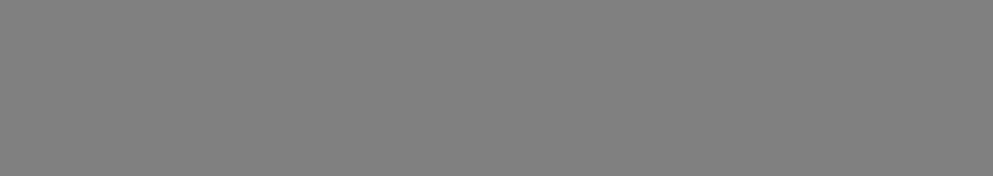
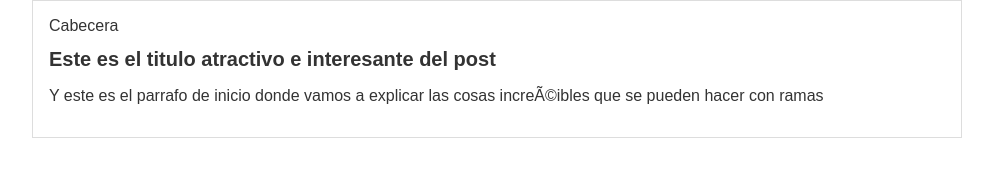
Before and after one commit to monroyluis/files, a plain HTML site: page index.html in a window 1280 px wide. Shown: the whole page, without its empty margins (143-1136 px from the left). Drawn offline with Linux system fonts and the light colour scheme.

Commit message:
Starting blog

```diff
--- a/index.html
+++ b/index.html
@@ -8,13 +8,14 @@
     <title>LM Page</title>
 </head>
 <body>
-    <!-- comment -->
-    <div>
-        <amplify-photo-picker
-            (loaded)="onImagePreviewLoaded($event)"
-            (picked)="onImageSelected($event)">
-        </amplify-photo-picker>
+    <div id="container">
+         <div id="cabecera">Cabecera
+         </div>
+         <div id="post">
+        <h1>Este es el ti­tulo atractivo e interesante del post</h1>
+        <p>Y este es el parrafo de inicio donde vamos a explicar las cosas increÃ©ibles que se pueden hacer con ramas</p>
+        </div>
     </div>
-    <section></section>
+
 </body>
 </html>
--- a/styles.css
+++ b/styles.css
@@ -1,4 +1,19 @@
-body {
-    background: gray;
-    font-family: Arial, Helvetica, sans-serif;
+
+body{
+    color:#333;
+    text-align:center;
+    font-family:arial;
+    font-size:16px;
+    margin:0;padding:0
 }
+
+#container{
+    width:70%;
+    padding:1em;
+    text-align:left;
+    border:1px solid #ddd;
+    margin:0 auto
+}
+#container h1{
+    font-size:20px
+}
```
